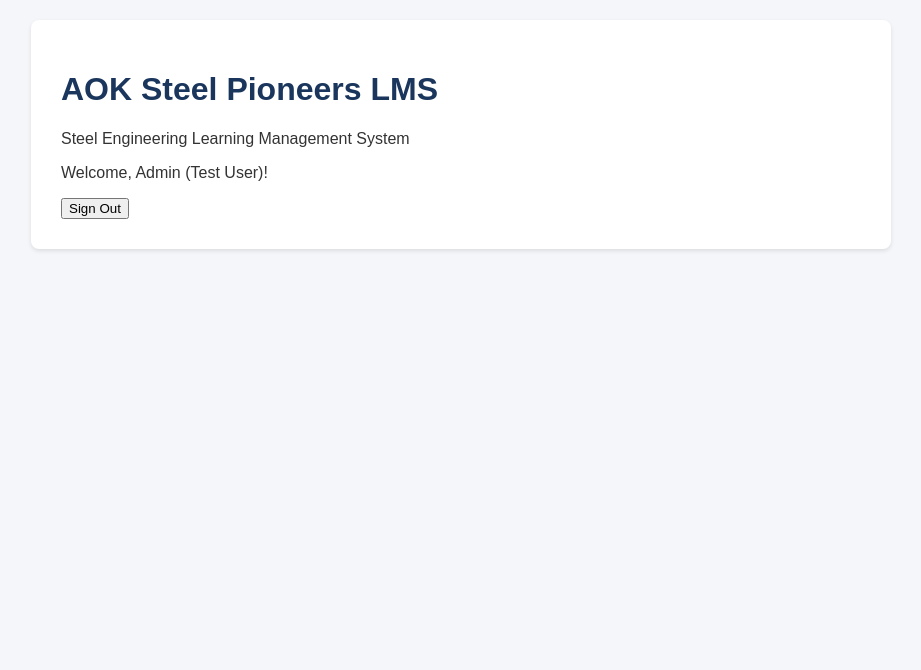
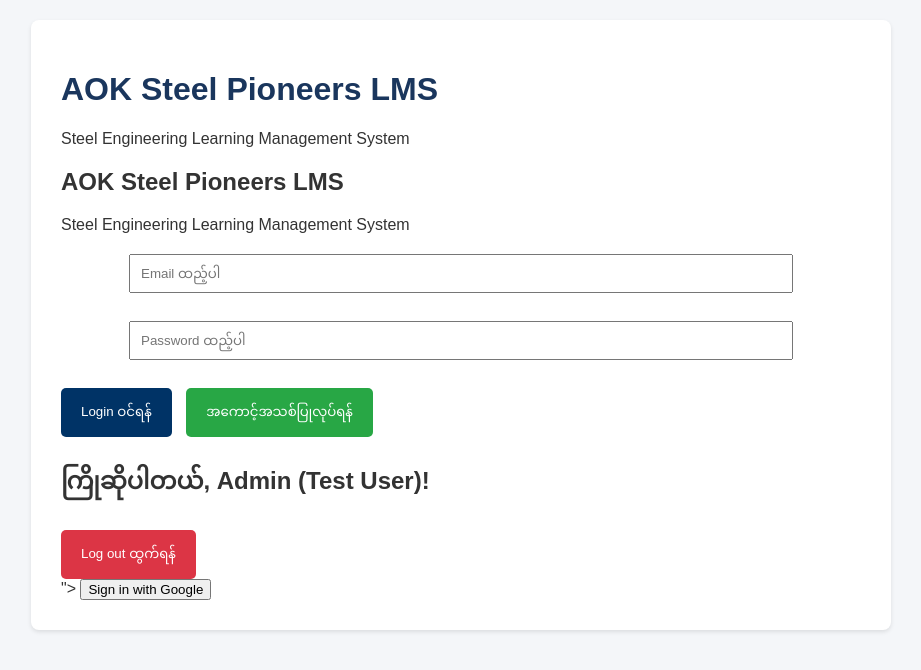
Before and after one commit to saithurashwests-ux/AOK-Steel-Pioneers, a plain HTML site: page index.html in a window 1280 px wide. Shown: the whole page, without its empty margins (179-1100 px from the left). Drawn offline with Linux system fonts and the light colour scheme.

Commit message:
Update index.html

```diff
--- a/index.html
+++ b/index.html
@@ -14,7 +14,24 @@
         </header>
 
         <section id="auth-section">
-            <div id="logged-out-view">
+            <div id="<div id="logged-out-view">
+    <h2>AOK Steel Pioneers LMS</h2>
+    <p>Steel Engineering Learning Management System</p>
+
+    <!-- Email & Password Form -->
+    <div style="margin-top: 20px;">
+        <input type="email" id="email-input" placeholder="Email ထည့်ပါ" style="padding: 10px; margin-bottom: 10px; width: 80%; display: block; margin-left: auto; margin-right: auto;"><br>
+        <input type="password" id="password-input" placeholder="Password ထည့်ပါ" style="padding: 10px; margin-bottom: 10px; width: 80%; display: block; margin-left: auto; margin-right: auto;"><br>
+        <button id="login-btn" style="padding: 10px 20px; background-color: #003366; color: white; border: none; border-radius: 5px;">Login ဝင်ရန်</button>
+        <button id="signup-btn" style="padding: 10px 20px; background-color: #28a745; color: white; border: none; border-radius: 5px; margin-left: 10px;">အကောင့်အသစ်ပြုလုပ်ရန်</button>
+    </div>
+</div>
+
+<div id="logged-in-view" style="display: none;">
+    <h2>ကြိုဆိုပါတယ်, <span id="user-name"></span>!</h2>
+    <button id="logout-btn" style="padding: 10px 20px; background-color: #dc3545; color: white; border: none; border-radius: 5px;">Log out ထွက်ရန်</button>
+</div>
+">
                 <button id="google-login-btn" class="btn">Sign in with Google</button>
             </div>
             <div id="logged-in-view" style="display: none;">
```
